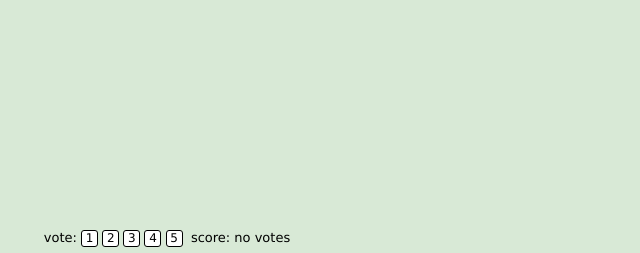
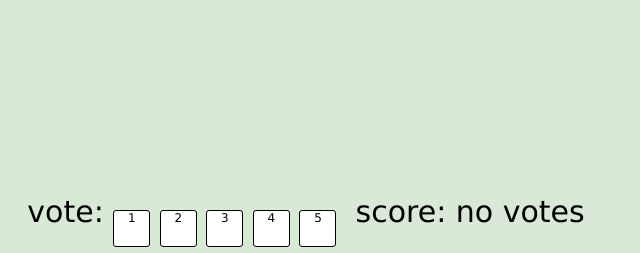
Before and after one commit to ScuttleSE/gbsfm_web, a Django app: template playlist/templates/carplay.html in a window 1280 px wide. Shown: the part 547-800 px from the top of the page, without its empty margins (0-640 px from the left). Run offline with Django 3.2, Linux system fonts and the light colour scheme; the template is opened without the code that fills it, so the values that code supplies are empty; parts of the project's set-up code (start-up, migrations or seed data) failed here and were passed over; some libraries are stand-ins or nearby versions.

Commit message:
css fuckery

```diff
--- a/playlist/images/style.css
+++ b/playlist/images/style.css
@@ -341,6 +341,28 @@ div#votebuttonslow a {
   display:inline-block;
   width:15px;
   height:15px;
+  background-color:#FFF;
+  color:#000;
+  text-align:center;
+  font-size:12px;
+}
+div#carplayvotebuttonslow {
+  display:block;
+  width:600px;
+  font-size:30px;
+  margin:5px 5px 2px 5px;
+  position:fixed;
+  bottom:4px;
+}
+div#carplayvotebuttonslow a {
+  text-decoration:none;
+  border:1px solid black;
+  border-radius:3px;
+  -moz-border-radius:3px;
+  -webkit-border-radius:3px;
+  display:inline-block;
+  width:35px;
+  height:35px;
   background-color:#FFF;
   color:#000;
   text-align:center;
--- a/playlist/templates/carplay.html
+++ b/playlist/templates/carplay.html
@@ -422,7 +422,7 @@ $(document).ready(function(){
           <span id="songPosition">{{song_position}}</span>/<span id="songLength">{{song_length}}</span>
         </div>
         <span><div id="carplaymetadata">{% include "linked_metadata.html" %}</div>
-        <div id="votebuttonslow">
+        <div id="carplayvotebuttonslow">
         vote:
          {% num_range 1 6 as vote_range %}
         {% for vote in vote_range %}
```
